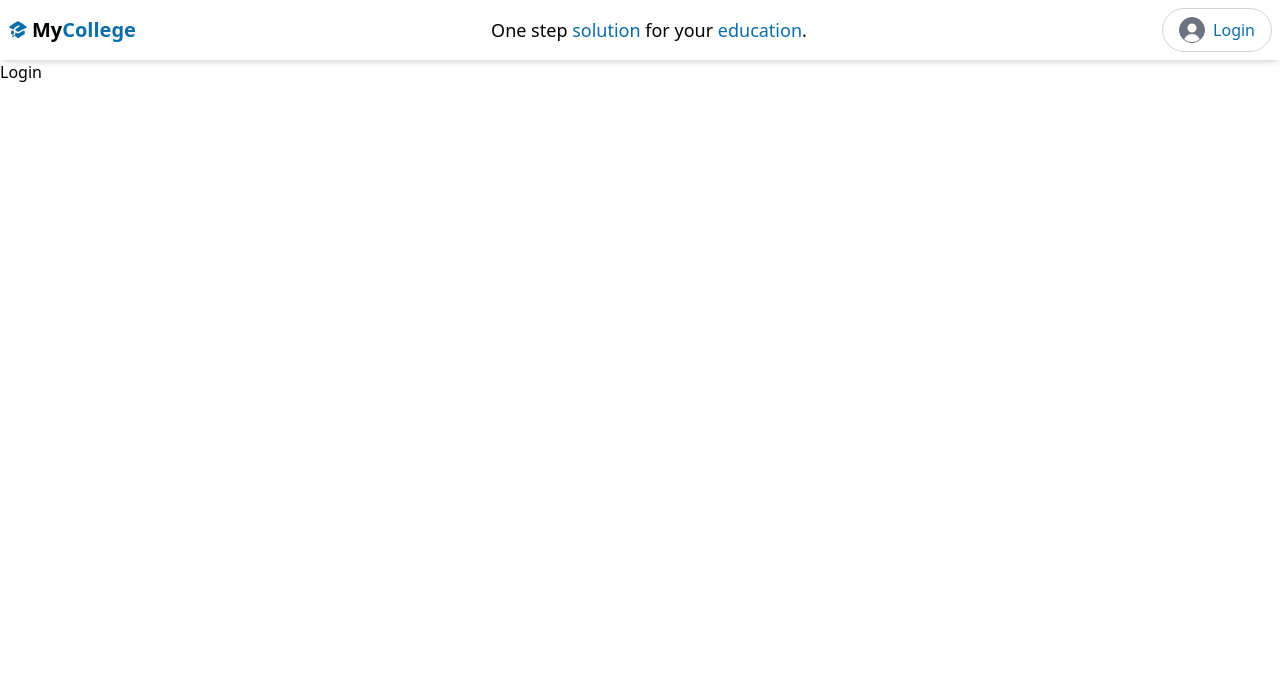
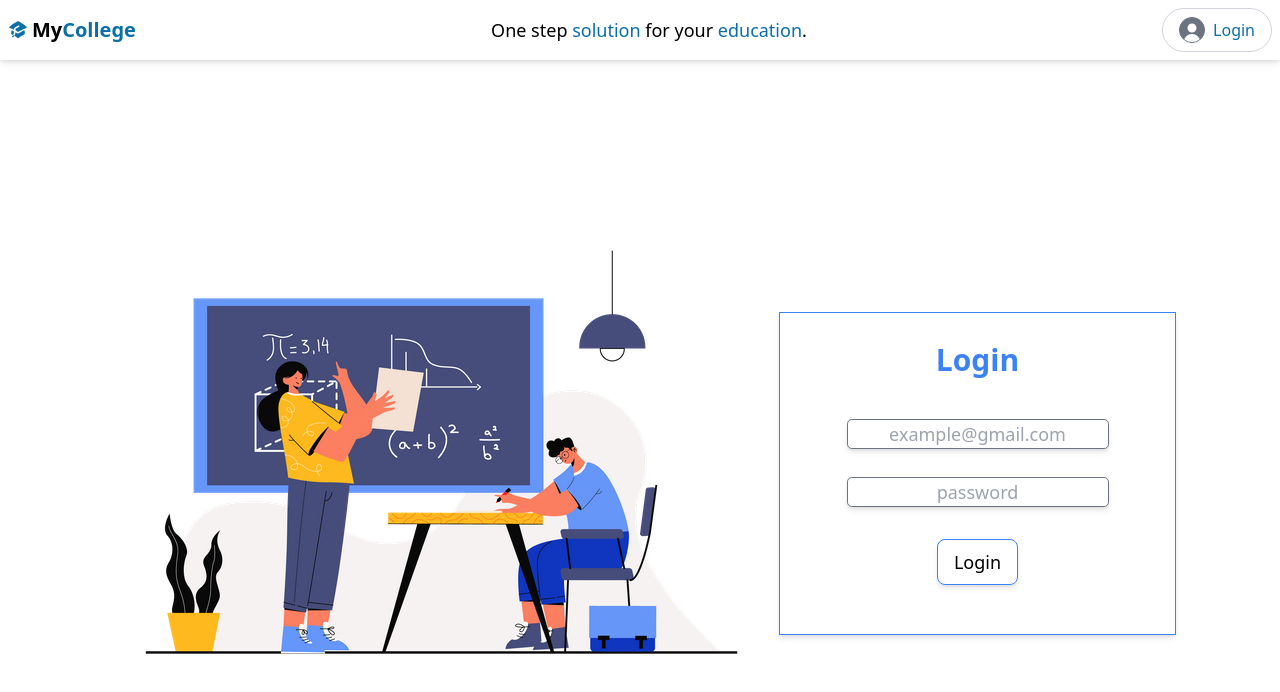
Before and after one commit to ashwin1321/manage-college, a React (Vite) app in the folder client/: page /login in a window 1280 px wide. Shown: the top 692 px of the page. Built offline with nearby package versions, Linux system fonts and the light colour scheme.

Commit message:
login ui created

```diff
--- a/client/src/pages/Homepage.jsx
+++ b/client/src/pages/Homepage.jsx
@@ -24,7 +24,7 @@ const Homepage = () => {
             </p>
 
             <button
-              className="mt-[01rem] p-[0.5rem] px-[1rem]  border border-sky-500 rounded-[.5rem]  shadow-md pointer text-lg flex hover:bg-sky-500 hover:text-white "
+              className="mt-[01rem] p-[0.5rem] px-[1rem]  border border-blue-500 rounded-[.5rem]  shadow-md pointer text-lg flex hover:bg-blue-500 hover:text-white "
               onClick={() => navigate("/login")}
             >
               Login
--- a/client/src/pages/Login.jsx
+++ b/client/src/pages/Login.jsx
@@ -1,11 +1,74 @@
-import React from "react";
+import React, { useState } from "react";
 import Navbar from "../component/Navbar";
+import homeImg from "./home.jpg";
+import { useNavigate } from "react-router-dom";
 
 const Login = () => {
+  // const navigate = useNavigate();
+
+  const [email, setEmail] = useState("");
+  const [password, setPassword] = useState("");
+
+  const handleSubmit = (e) => {
+    e.preventDefault();
+    console.log(email, password);
+
+    if (email === "" || password === "") {
+      alert("Please fill all the fields");
+      return;
+    }
+    const user = { email, password };
+  };
+
   return (
     <div>
       <Navbar />
-      Login
+
+      <section>
+        <div className="flex flex-row  items-center m-[7%] justify-center  max-[991px]:flex-col ">
+          <div className="mt-[7%]">
+            <img src={homeImg} alt="image" />
+          </div>
+
+          <div className="text-center flex flex-col items-center  border border-blue-500  mt-[11%] px-[6%] py-6 shadow-md  ">
+            <h3 className="text-[30px] font-bold text-blue-500 ">Login </h3>
+
+            <form className="my-3 p-[5%]">
+              <div className="flex flex-col items-center my-3">
+                <input
+                  placeholder="example@gmail.com"
+                  type="email"
+                  value={email}
+                  onChange={(e) => setEmail(e.target.value)}
+                  className="border border-gray-500 rounded-[.3rem] w-full text-center shadow-md pointer text-lg flex  "
+                  required
+                />
+              </div>
+
+              <div className="flex flex-col items-center ">
+                <input
+                  placeholder="password"
+                  type="password"
+                  value={password}
+                  onChange={(e) => setPassword(e.target.value)}
+                  className="border border-gray-500 rounded-[.3rem] my-4 shadow-md  text-center text-lg flex  "
+                  required
+                />
+              </div>
+
+              <div className="flex flex-col items-center ">
+                <button
+                  className="mt-[01rem] p-[0.5rem] px-[1rem]  border border-blue-500 rounded-[.5rem]  shadow-md pointer text-lg flex hover:bg-blue-500 hover:text-white "
+                  type="submit"
+                  onClick={handleSubmit}
+                >
+                  Login
+                </button>
+              </div>
+            </form>
+          </div>
+        </div>
+      </section>
     </div>
   );
 };
```
